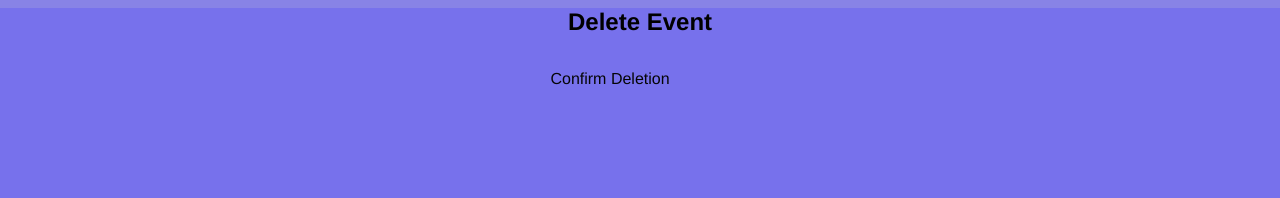
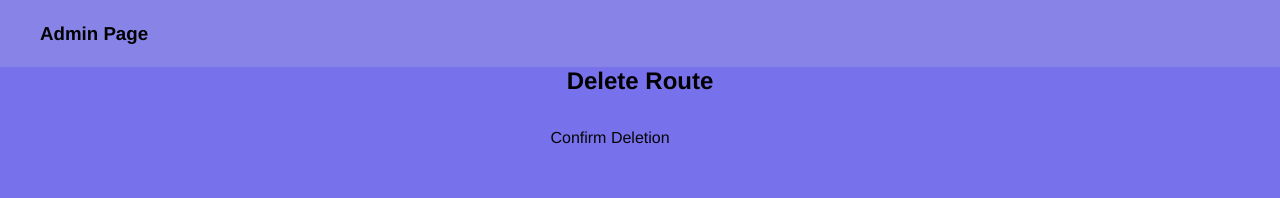
Before and after one commit to winters5885/NSS-Capstone, a website: page web/static_assets/deleteRoute.html in a window 1280 px wide. Drawn offline with Linux system fonts and the light colour scheme; files whose address does not match are found by name.

```diff
--- a/web/static_assets/css/style.css
+++ b/web/static_assets/css/style.css
@@ -287,3 +287,7 @@
 .attribute {
     padding-top: 50px;
 }
+
+.admin-title {
+    padding-right: 160px;
+}
--- a/web/static_assets/deleteRoute.html
+++ b/web/static_assets/deleteRoute.html
@@ -8,7 +8,9 @@
 </head>
 
 <body class="background">
-    <header class="header" id="header"></header>
+    <header class="header" id="header">
+        <h3 class="admin-title">Admin Page</h3>
+    </header>
     <style>
         body {
             background-image: url('JoshuaTree2.jpg');
@@ -18,7 +20,7 @@
         }
     </style>
     <div class="card">
-        <h2>Delete Event</h2>
+        <h2>Delete Route</h2>
         <form class="card-content">
             <p class="hidden error" id="error-message"> </p>
             <a href="adminIndex.html" class="button" id="delete">Confirm Deletion</a>
```
Also changed, not shown: web/static_assets/adminIndex.html (+2 -6 lines), web/static_assets/deleteEvent.html (+4 -3 lines), web/static_assets/index.html (+1 -1 lines), web/static_assets/updateEvent.html (+3 -1 lines).
